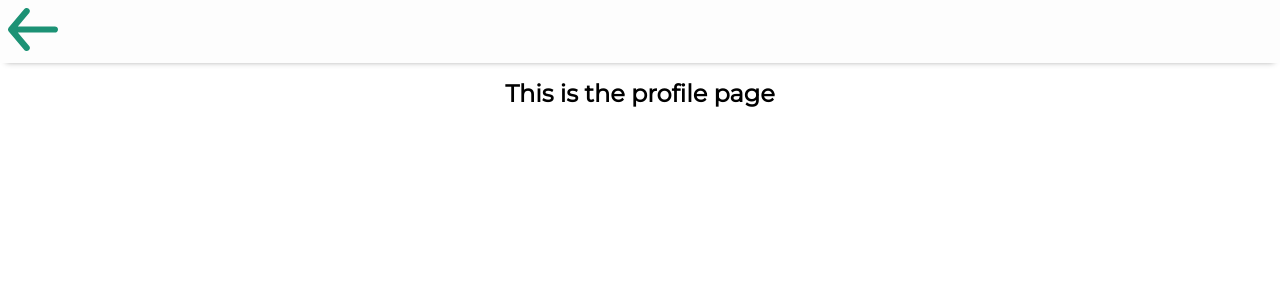
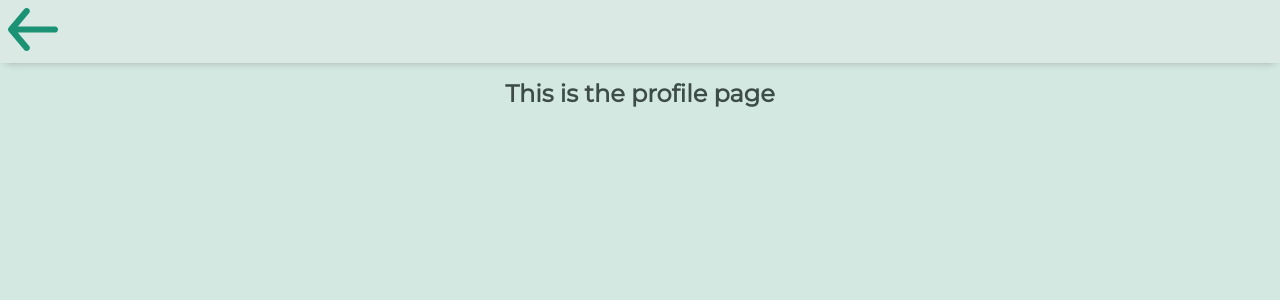
Before and after one commit to FAC-CDT/resource-centre, a React (Create React App) app: page /profile in a window 1280 px wide. Shown: the top 300 px of the page. Built offline with nearby package versions, Linux system fonts and the light colour scheme.

Commit message:
Add background and font colours, implement with css variables

```diff
--- a/src/App.css
+++ b/src/App.css
@@ -4,10 +4,16 @@
   --subtitle: 1.333rem;
   --body: 1rem;
   --small: 0.8rem;
+
+  --font: #3E4C47;
+  --background: #D2E8E1;
+  --navbar: #DAE9E4;
 }
 
 body {
     font-family: "Montserrat", sans-serif;
+    color: var(--font);
+    background-color: var(--background);
 }
 
 h1 {
--- a/src/components/navbar/Navbar.css
+++ b/src/components/navbar/Navbar.css
@@ -2,11 +2,11 @@
     display: flex;
     flex-direction: row;
     justify-content: flex-start;
-    background-color: #FDFDFD;
+    background-color: var(--navbar);
     z-index: 10;
     -webkit-box-shadow: 0 3px 6px -6px #999;
     -moz-box-shadow: 0 3px 6px -6px #999;
-    box-shadow: 0 5px 6px -6px #999;
+    box-shadow: 0 5px 8px -6px #999;
 }
 
 .home {
--- a/src/components/resources/Resources.css
+++ b/src/components/resources/Resources.css
@@ -2,7 +2,7 @@ a:link {
   text-decoration: none;
 }
 a:visited {
-  color: black;
+  color: var(--font);
 }
 
 .resource-container {
```
